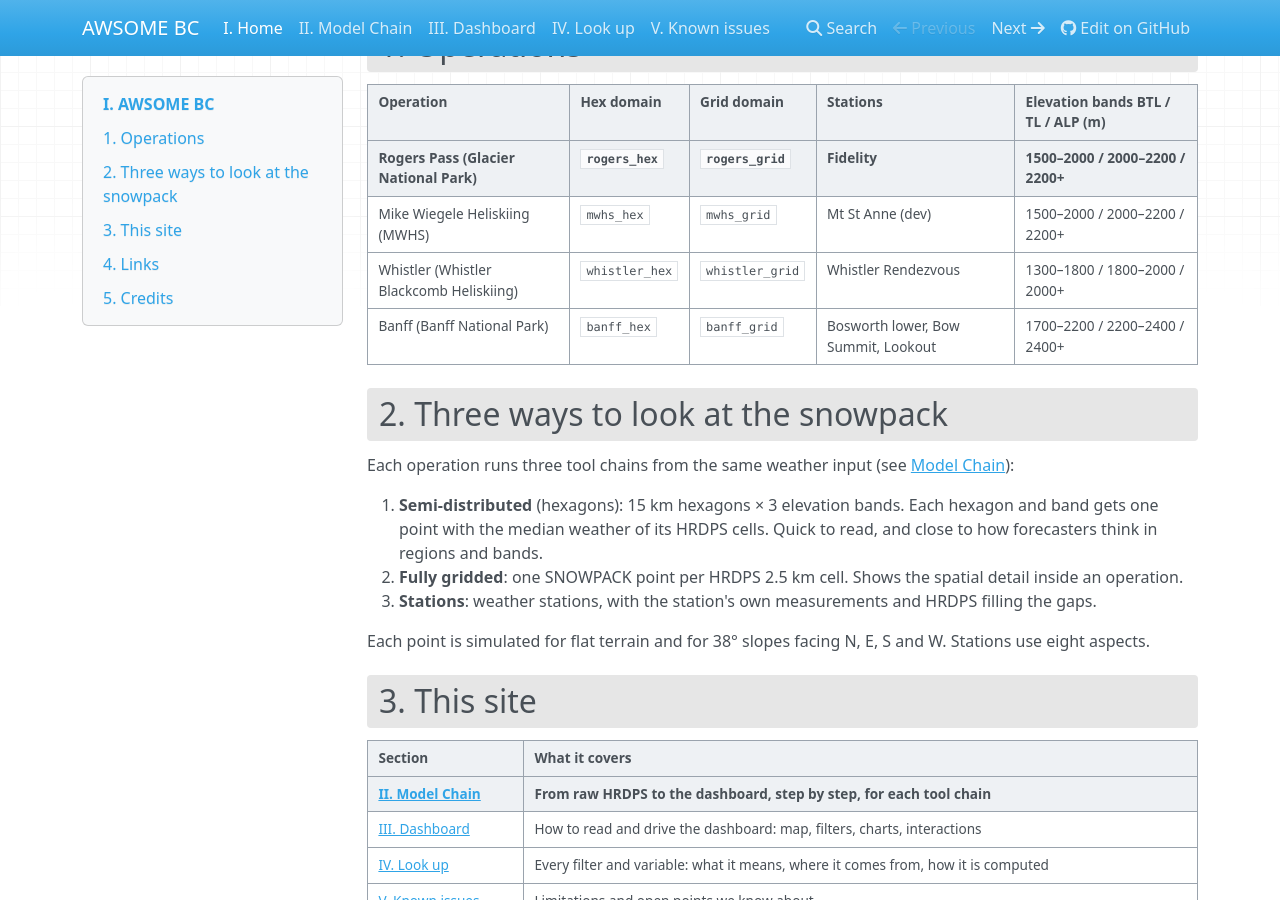
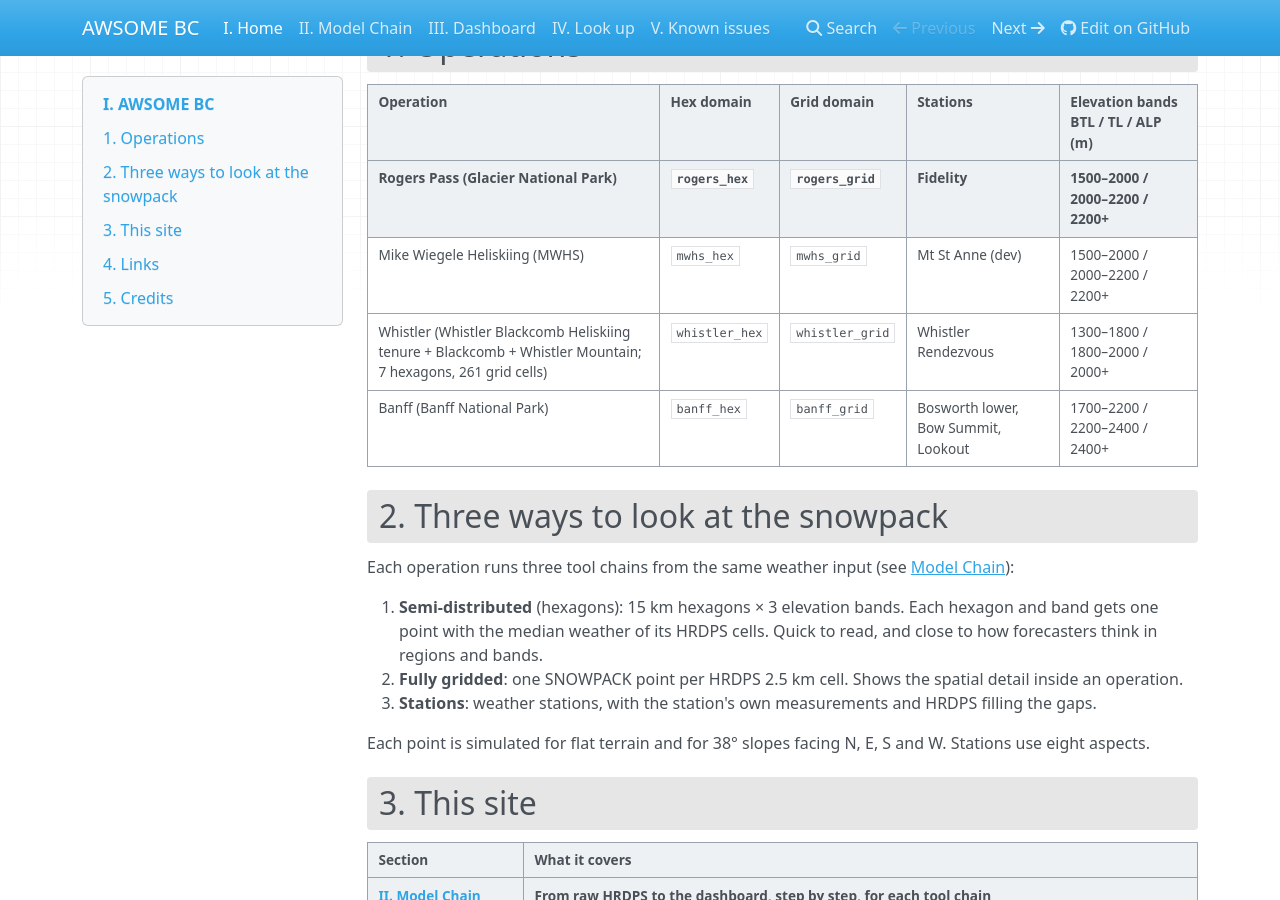
Before and after one commit to MachtlP/AWSOME_BC_Docs, an MkDocs documentation site: the page built from docs/index.md, in a window 1280 px wide and 900 px high, scrolled down 1140 px. Built offline with MkDocs 1.6.1, drawn with Linux system fonts in a browser that asks for light colours; nearby versions of some CDN libraries.

Commit message:
Whistler: add Whistler Mountain, 7 hexagons, 1664 cells
Co-Authored-By: Claude Opus 5.5 <noreply@anthropic.com>

```diff
--- a/docs/index.md
+++ b/docs/index.md
@@ -28,7 +28,7 @@ accuracy on any day. Use it together with field observations and expert judgemen
 |---|---|---|---|---|
 | Rogers Pass (Glacier National Park) | `rogers_hex` | `rogers_grid` | Fidelity | 1500–2000 / 2000–2200 / 2200+ |
 | Mike Wiegele Heliskiing (MWHS) | `mwhs_hex` | `mwhs_grid` | Mt St Anne (dev) | 1500–2000 / 2000–2200 / 2200+ |
-| Whistler (Whistler Blackcomb Heliskiing) | `whistler_hex` | `whistler_grid` | Whistler Rendezvous | 1300–1800 / 1800–2000 / 2000+ |
+| Whistler (Whistler Blackcomb Heliskiing tenure + Blackcomb + Whistler Mountain; 7 hexagons, 261 grid cells) | `whistler_hex` | `whistler_grid` | Whistler Rendezvous | 1300–1800 / 1800–2000 / 2000+ |
 | Banff (Banff National Park) | `banff_hex` | `banff_grid` | Bosworth lower, Bow Summit, Lookout | 1700–2200 / 2200–2400 / 2400+ |
 
 ## 2. Three ways to look at the snowpack
```
Also changed, not shown: docs/known-issues.md (+1 -0 lines), docs/model-chain.md (+1 -1 lines).
